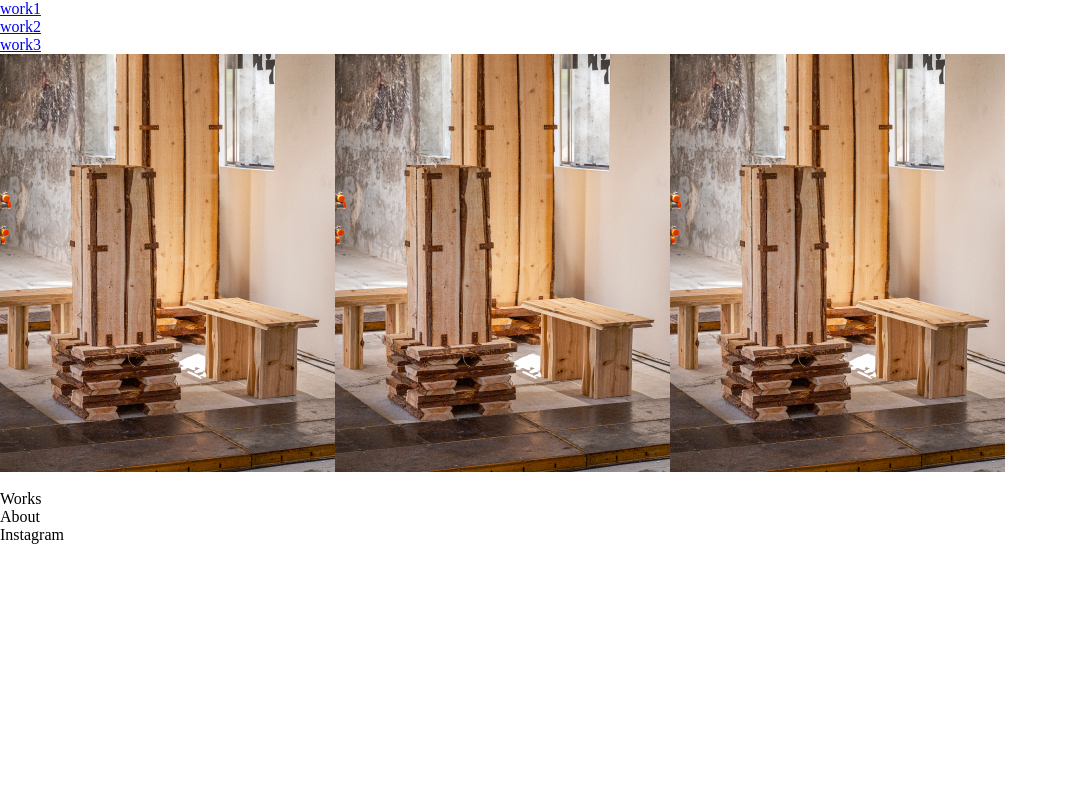
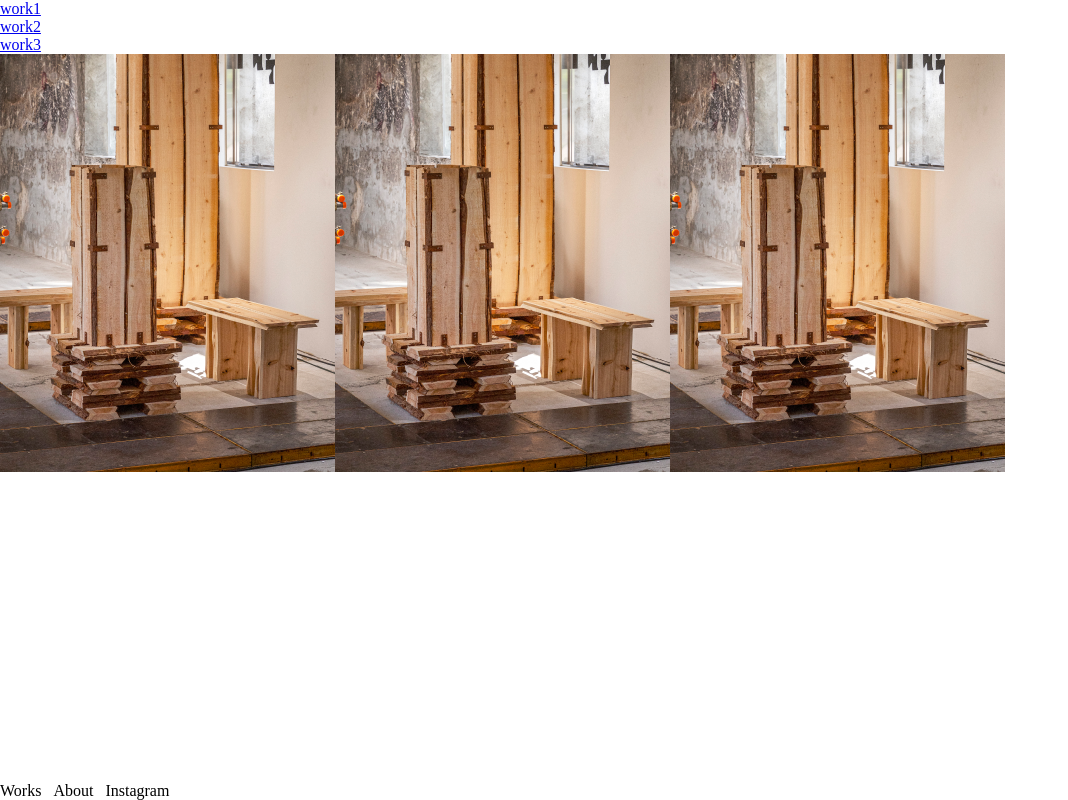
Before and after one commit to yongisadragon/younghyun, a React (Vite) app: page / in a window 1280 px wide. Shown: the whole page, without its empty margins (0-1068 px from the left). Built offline with nearby package versions, Linux system fonts and the light colour scheme.

Commit message:
navbar 임시 스타일링

```diff
--- a/src/common/navBar/NavBar.module.css
+++ b/src/common/navBar/NavBar.module.css
@@ -1,15 +1,13 @@
 .container {
-  /* width: 100%;
-  gap: 1.5rem;
-  display: flex;
+  position: absolute;
   bottom: 0;
-  left: 0; */
-  position: absolute;
   z-index: 10; /* 적절한 z-index 값을 설정합니다. */
 }
 
 .links {
   cursor: pointer;
+  display: flex;
+  gap: 0.75rem;
   & > *:hover {
     /* transition: 0.3s; */
     opacity: 0.5;
```
